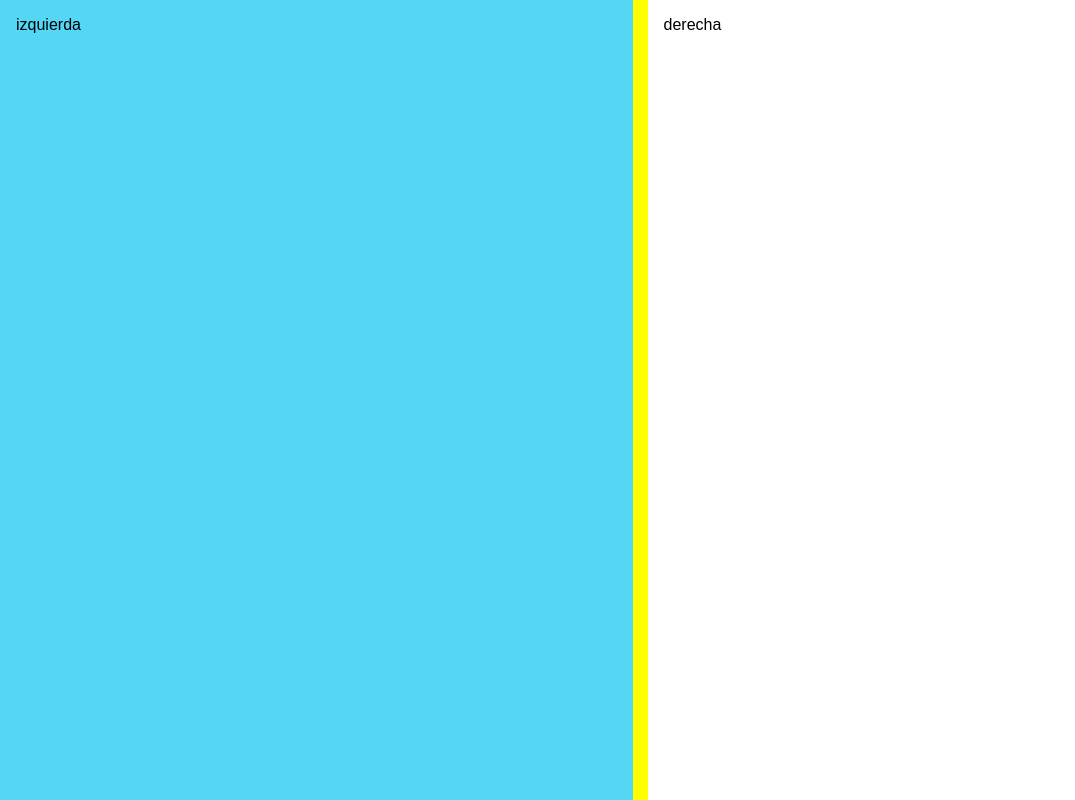
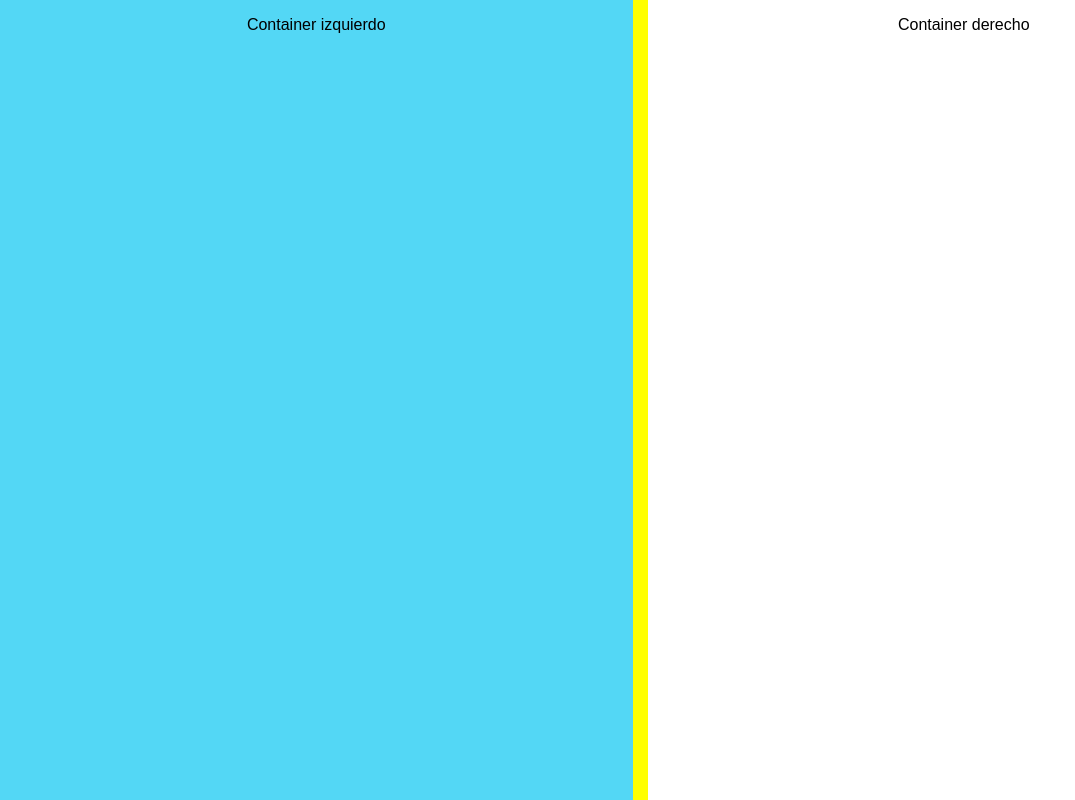
Before and after one commit to Santi3226/practica-html, a plain HTML site: page index.html in a window 1280 px wide. Shown: the whole page, without its empty margins (0-1075 px from the left). Drawn offline with Linux system fonts and the light colour scheme.

Commit message:
Agregada alineacion y texto

```diff
--- a/index.html
+++ b/index.html
@@ -8,8 +8,8 @@
 </head>
 <body>
   <div class="container">
-    <div id="container-left" class="container-left"> izquierda </div>
-    <div class="container-right"> derecha </div>
+    <div id="container-left" class="container-left"> Container izquierdo </div>
+    <div class="container-right"> Container derecho </div>
   </div>
 </body>
 </html>
--- a/style.css
+++ b/style.css
@@ -15,6 +15,7 @@ body  /* Nombrar la etiqueta para modificar sus atributos */
     background-color: #ffffff;
     width: 100%;
     padding: 1rem;
+    text-align: center;
 }
 
 #container-left  /* Si se menciona un id se agrega el numeral */
@@ -22,6 +23,7 @@ body  /* Nombrar la etiqueta para modificar sus atributos */
     background-color: #53d7f5;
     width: 100%;
     padding: 1rem;
+    text-align: center;
     border-right-style: solid;
     border-right-color: yellow;
     border-right-width: 15px;
```
